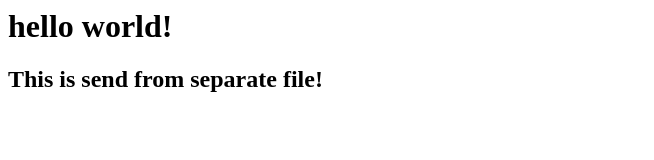
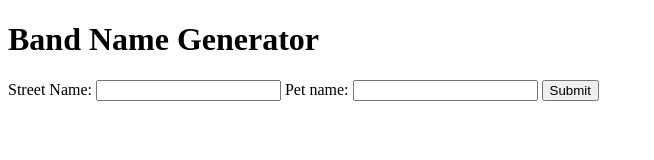
Before and after one commit to miloszbrzezinski/expressServer, a website: page public/index.html in a window 1280 px wide. Shown: the whole page, without its empty margins (0-654 px from the left). Drawn offline with Linux system fonts and the light colour scheme.

Commit message:
form added to the index.html

```diff
--- a/public/index.html
+++ b/public/index.html
@@ -1,2 +1,20 @@
-<h1>hello world!</h1>
-<h2>This is send from separate file!</h2>
+<!DOCTYPE html>
+
+<html>
+    <head>
+        <meta charset="UTF-8">
+        <meta name="viewport" content="width=device=width, initial-scale=1.0">
+        <title>Band name generator</title>
+    </head>
+
+    <body>
+        <h1>Band Name Generator</h1>
+        <form action="/submit" method="POST">
+            <label for="street">Street Name:</label>
+            <input type="text" name="street" required>
+            <label for="pet">Pet name:</label>
+            <input type="text" name="pet" required>
+            <input type="submit" value="Submit">
+        </form>
+    </body>
+</html>
```
Also changed, not shown: index.js (+7 -0 lines).
